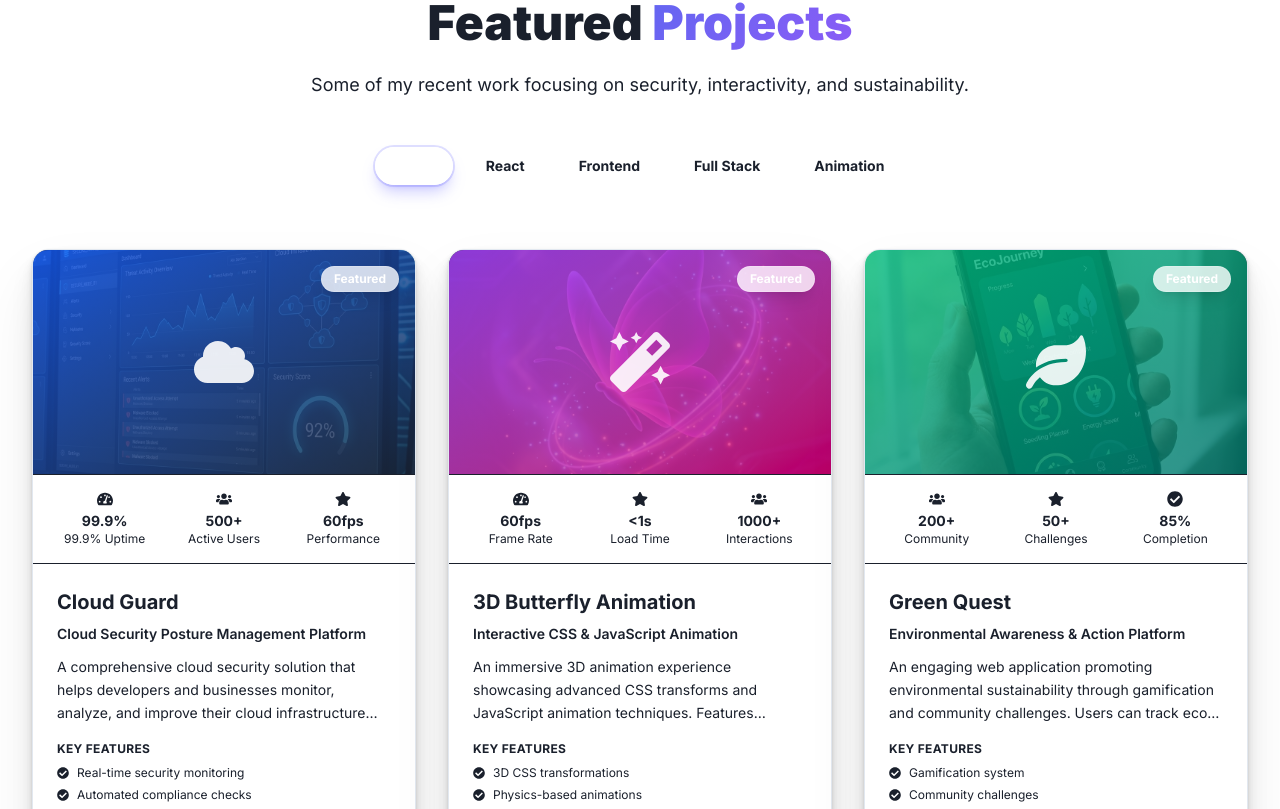
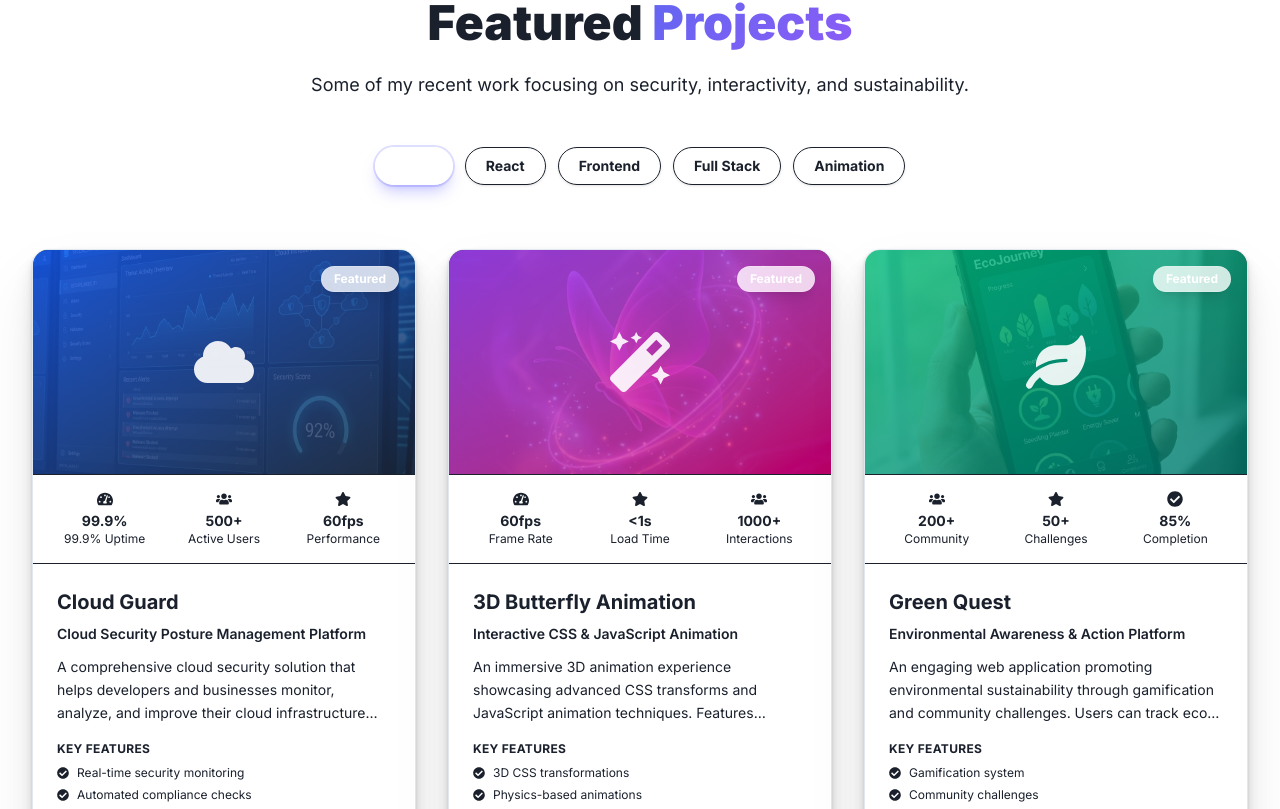
Before and after one commit to Bunnyvalluri/mywebsite, a React (Vite) app: page / in a window 1280 px wide. Shown: the part 4911-5720 px from the top of the page. Built offline with nearby package versions, Linux system fonts and the light colour scheme.

Commit message:
Fix filter button visibility in light mode

```diff
--- a/src/components/Projects.jsx
+++ b/src/components/Projects.jsx
@@ -123,8 +123,8 @@ const Projects = () => {
               key={filter}
               onClick={() => setActiveFilter(filter)}
               className={`px-5 py-2 rounded-full text-sm font-bold transition-all duration-300 flex items-center gap-2 border ${activeFilter === filter
-                  ? 'bg-[--color-accent] text-white border-[--color-accent] shadow-lg shadow-indigo-500/30 ring-2 ring-indigo-500/20'
-                  : 'glass text-[--color-text-muted] border-[--color-border-custom] hover:border-[--color-accent] hover:text-[--color-primary]'
+                ? 'bg-[--color-accent] text-white border-[--color-accent] shadow-lg shadow-indigo-500/30 ring-2 ring-indigo-500/20'
+                : 'bg-white/80 dark:bg-white/5 backdrop-blur-md text-[--color-text-muted] border border-[--color-border-custom] hover:border-[--color-accent] hover:text-[--color-primary] shadow-sm'
                 }`}
             >
               {activeFilter === filter && <FaFilter size={10} />}
```
